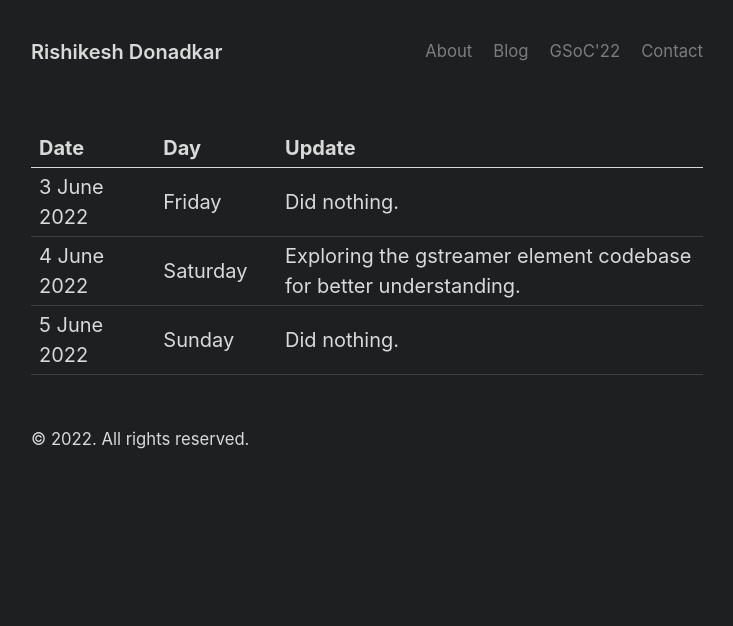
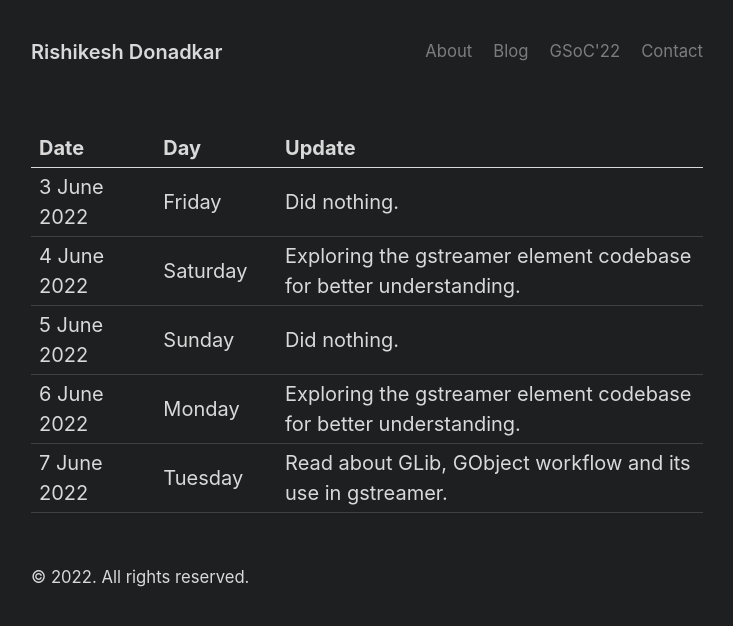
Before and after one commit to RISHI27-dot/rishi27-dot.github.io, a Jekyll site: the page built from gsoc/weeks/week0.3.md, in a window 1280 px wide. Shown: the top 626 px of the page, without its empty margins (273-1006 px from the left). Built offline with Jekyll 4.4.1, drawn with Linux system fonts in a browser that asks for light colours.

Commit message:
update 6,7 June 2022

```diff
--- a/gsoc/weeks/week0.3.md
+++ b/gsoc/weeks/week0.3.md
@@ -8,5 +8,5 @@ title: week 0.3
 3 June 2022  ||Friday       || Did nothing.
 4 June 2022  ||Saturday     || Exploring the gstreamer element codebase for better understanding.
 5 June 2022  ||Sunday       || Did nothing.
-
-<!-- 6 June 2022  ||Sunday       || Exploring the gstreamer element codebase for better understanding.  -->
+6 June 2022  ||Monday       || Exploring the gstreamer element codebase for better understanding.
+7 June 2022  ||Tuesday      || Read about GLib, GObject workflow and its use in gstreamer.
```
